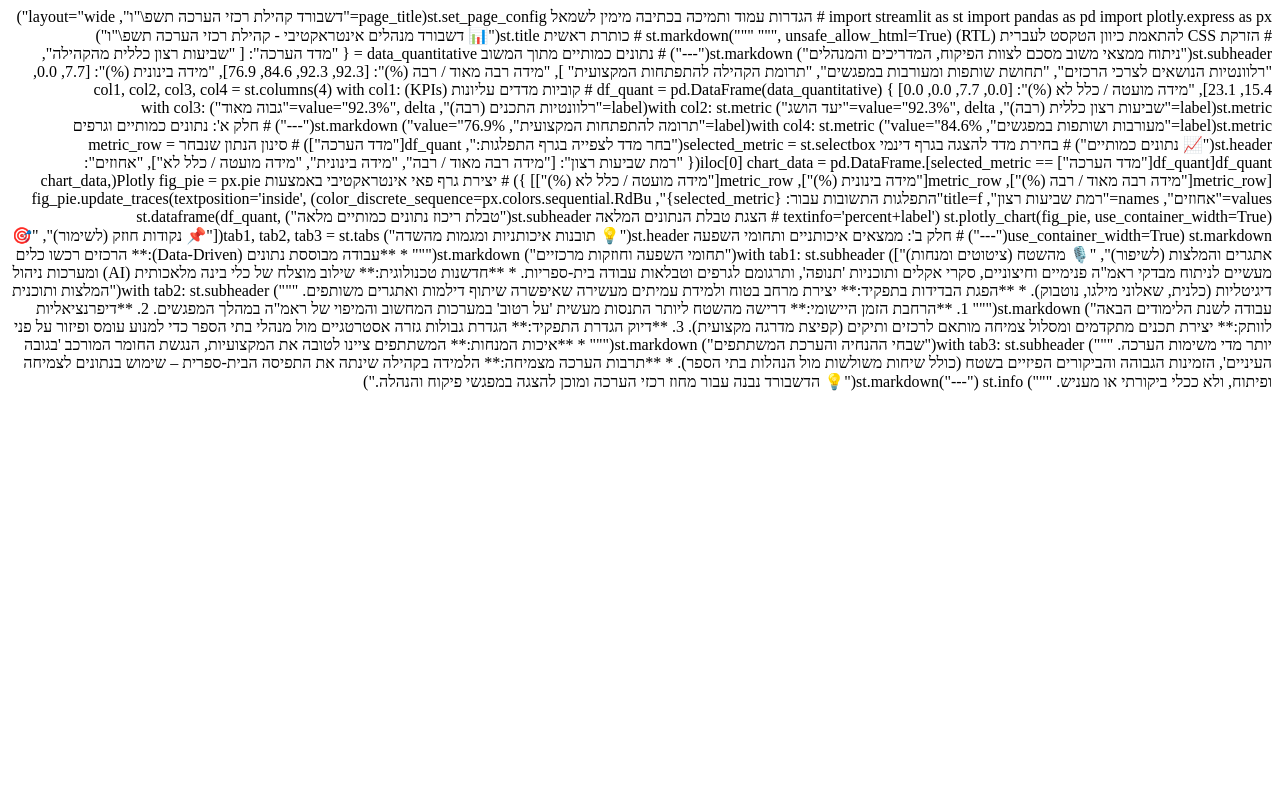
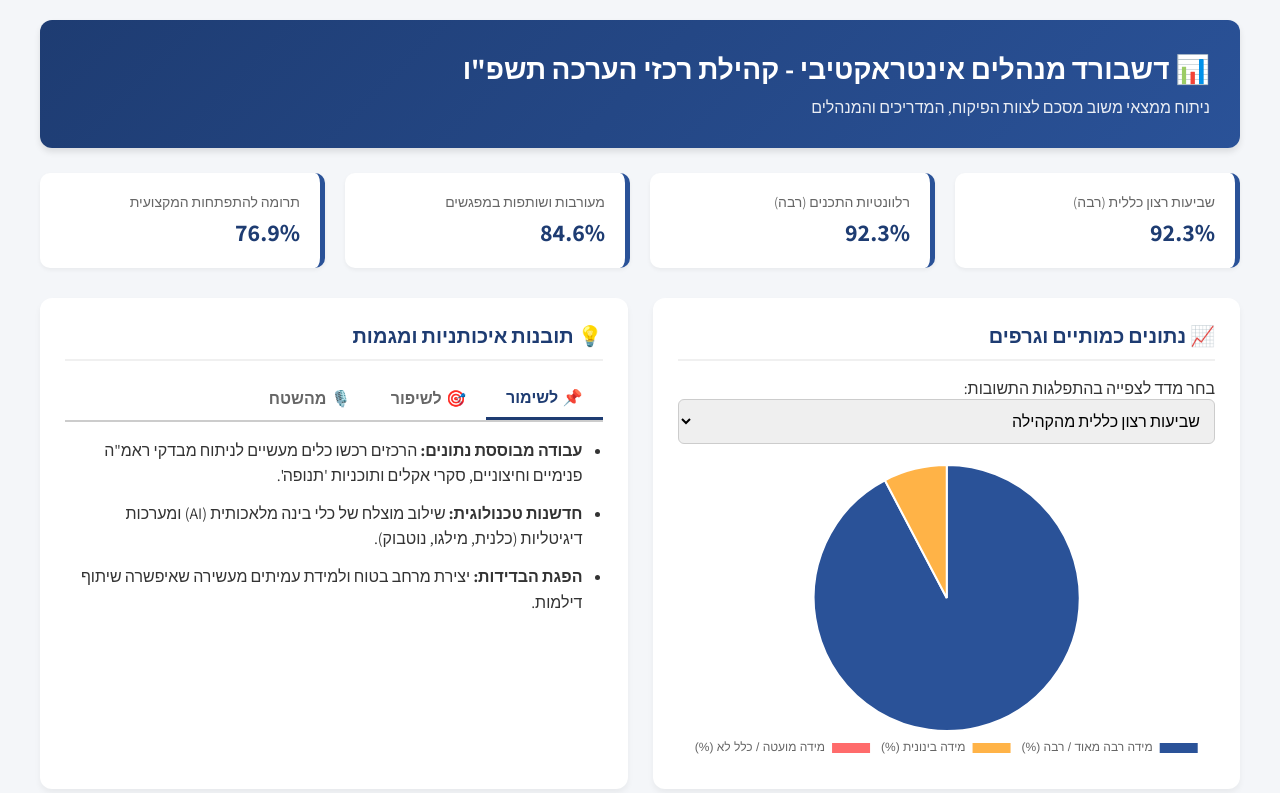
Before and after one commit to TamarMiller3/kehilatrakazot26, a plain HTML site: page index.html in a window 1280 px wide. Drawn offline with nearby package versions, Linux system fonts and the light colour scheme.

Commit message:
Update index.html

```diff
--- a/index.html
+++ b/index.html
@@ -1,108 +1,212 @@
-import streamlit as st
-import pandas as pd
-import plotly.express as px
+<!DOCTYPE html>
+<html lang="he" dir="rtl">
+<head>
+    <meta charset="UTF-8">
+    <meta name="viewport" content="width=device-width, initial-scale=1.0">
+    <title>דשבורד קהילת רכזי הערכה תשפ"ו</title>
+    <script src="https://cdn.jsdelivr.net/npm/chart.js"></script>
+    <link href="https://fonts.googleapis.com/css2?family=Assistant:wght@300;400;600;700&display=swap" rel="stylesheet">
+    <style>
+        body {
+            font-family: 'Assistant', sans-serif;
+            background-color: #f4f6f9;
+            margin: 0;
+            padding: 20px;
+            color: #333;
+        }
+        .container {
+            max-width: 1200px;
+            margin: 0 auto;
+        }
+        .header {
+            background: linear-gradient(135deg, #1e3c72, #2a5298);
+            color: white;
+            padding: 30px;
+            border-radius: 12px;
+            margin-bottom: 25px;
+            box-shadow: 0 4px 6px rgba(0,0,0,0.1);
+        }
+        .header h1 { margin: 0; font-size: 28px; }
+        .header p { margin: 10px 0 0 0; opacity: 0.9; }
+        .metrics-grid {
+            display: grid;
+            grid-template-columns: repeat(auto-fit, minmax(220px, 1fr));
+            gap: 20px;
+            margin-bottom: 30px;
+        }
+        .metric-card {
+            background: white;
+            padding: 20px;
+            border-radius: 10px;
+            box-shadow: 0 2px 4px rgba(0,0,0,0.05);
+            border-right: 5px solid #2a5298;
+        }
+        .metric-title { font-size: 14px; color: #666; margin-bottom: 5px; }
+        .metric-value { font-size: 24px; font-weight: bold; color: #1e3c72; }
+        .main-content {
+            display: grid;
+            grid-template-columns: 1fr 1fr;
+            gap: 25px;
+        }
+        @media (max-width: 768px) {
+            .main-content { grid-template-columns: 1fr; }
+        }
+        .card {
+            background: white;
+            padding: 25px;
+            border-radius: 12px;
+            box-shadow: 0 4px 6px rgba(0,0,0,0.05);
+        }
+        .card h2 { margin-top: 0; color: #1e3c72; font-size: 20px; border-bottom: 2px solid #f0f0f0; padding-bottom: 10px; }
+        select {
+            width: 100%;
+            padding: 10px;
+            border-radius: 6px;
+            border: 1px solid #ccc;
+            font-size: 16px;
+            font-family: 'Assistant', sans-serif;
+            margin-bottom: 20px;
+        }
+        .tabs {
+            display: flex;
+            margin-bottom: 15px;
+            border-bottom: 2px solid #ccc;
+        }
+        .tab-btn {
+            padding: 10px 20px;
+            border: none;
+            background: none;
+            font-size: 16px;
+            font-weight: bold;
+            cursor: pointer;
+            color: #666;
+        }
+        .tab-btn.active {
+            color: #1e3c72;
+            border-bottom: 3px solid #1e3c72;
+        }
+        .tab-content { display: none; }
+        .tab-content.active { display: block; }
+        ul { padding-right: 20px; }
+        li { margin-bottom: 12px; line-height: 1.6; }
+    </style>
+</head>
+<body>
 
-# הגדרות עמוד ותמיכה בכתיבה מימין לשמאל
-st.set_page_config(page_title="דשבורד קהילת רכזי הערכה תשפ\"ו", layout="wide")
+<div class="container">
+    <div class="header">
+        <h1>📊 דשבורד מנהלים אינטראקטיבי - קהילת רכזי הערכה תשפ"ו</h1>
+        <p>ניתוח ממצאי משוב מסכם לצוות הפיקוח, המדריכים והמנהלים</p>
+    </div>
 
-# הזרקת CSS להתאמת כיוון הטקסט לעברית (RTL)
-st.markdown("""
-    <style>
-    body, div, h1, h2, h3, h4, p, span, table {
-        direction: RTL;
-        text-align: right;
+    <div class="metrics-grid">
+        <div class="metric-card">
+            <div class="metric-title">שביעות רצון כללית (רבה)</div>
+            <div class="metric-value">92.3%</div>
+        </div>
+        <div class="metric-card">
+            <div class="metric-title">רלוונטיות התכנים (רבה)</div>
+            <div class="metric-value">92.3%</div>
+        </div>
+        <div class="metric-card">
+            <div class="metric-title">מעורבות ושותפות במפגשים</div>
+            <div class="metric-value">84.6%</div>
+        </div>
+        <div class="metric-card">
+            <div class="metric-title">תרומה להתפתחות המקצועית</div>
+            <div class="metric-value">76.9%</div>
+        </div>
+    </div>
+
+    <div class="main-content">
+        <div class="card">
+            <h2>📈 נתונים כמותיים וגרפים</h2>
+            <label for="metricSelect">בחר מדד לצפייה בהתפלגות התשובות:</label>
+            <select id="metricSelect" onchange="updateChart()">
+                <option value="satisfaction">שביעות רצון כללית מהקהילה</option>
+                <option value="relevance">רלוונטיות הנושאים לצרכי הרכזים</option>
+                <option value="partnership">תחושת שותפות ומעורבות במפגשים</option>
+                <option value="contribution">תרומת הקהילה להתפתחות המקצועית</option>
+            </select>
+            <div style="position: relative; height:300px; width:100%">
+                <canvas id="myChart"></canvas>
+            </div>
+        </div>
+
+        <div class="card">
+            <h2>💡 תובנות איכותניות ומגמות</h2>
+            <div class="tabs">
+                <button class="tab-btn active" onclick="openTab(event, 'tab1')">📌 לשימור</button>
+                <button class="tab-btn" onclick="openTab(event, 'tab2')">🎯 לשיפור</button>
+                <button class="tab-btn" onclick="openTab(event, 'tab3')">🎙️ מהשטח</button>
+            </div>
+
+            <div id="tab1" class="tab-content active">
+                <ul>
+                    <li><strong>עבודה מבוססת נתונים:</strong> הרכזים רכשו כלים מעשיים לניתוח מבדקי ראמ"ה פנימיים וחיצוניים, סקרי אקלים ותוכניות 'תנופה'.</li>
+                    <li><strong>חדשנות טכנולוגית:</strong> שילוב מוצלח של כלי בינה מלאכותית (AI) ומערכות דיגיטליות (כלנית, מילגו, נוטבוק).</li>
+                    <li><strong>הפגת הבדידות:</strong> יצירת מרחב בטוח ולמידת עמיתים מעשירה שאיפשרה שיתוף דילמות.</li>
+                </ul>
+            </div>
+
+            <div id="tab2" class="tab-content">
+                <ul>
+                    <li><strong>הרחבת הזמן היישומי:</strong> דרישה מהשטח ליותר התנסות מעשית בכלי המיפוי הממוחשבים של ראמ"ה.</li>
+                    <li><strong>דיפרנציאליות לוותק:</strong> יצירת תכנים מתקדמים ומסלול צמיחה מותאם לרכזים ותיקים.</li>
+                    <li><strong>דיוק הגדרת התפקיד:</strong> הגדרת גבולות גזרה אסטרטגיים מול מנהלי בתי הספר למניעת עומס.</li>
+                </ul>
+            </div>
+
+            <div id="tab3" class="tab-content">
+                <ul>
+                    <li><strong>איכות המנחות:</strong> המשתתפים ציינו לטובה את המקצועיות, הנגשת החומר 'בגובה העיניים', והביקורים הפיזיים בשטח.</li>
+                    <li><strong>תרבות הערכה מצמיחה:</strong> שינוי התפיסה הבית-ספרית לשימוש בנתונים לצורך צמיחה ופיתוח, ולא ככלי ביקורתי או מעניש.</li>
+                </ul>
+            </div>
+        </div>
+    </div>
+</div>
+
+<script>
+    const dataSets = {
+        satisfaction: [92.3, 7.7, 0.0],
+        relevance: [92.3, 0.0, 7.7],
+        partnership: [84.6, 15.4, 0.0],
+        contribution: [76.9, 23.1, 0.0]
+    };
+
+    let ctx = document.getElementById('myChart').getContext('2d');
+    let myChart = new Chart(ctx, {
+        type: 'pie',
+        data: {
+            labels: ['מידה רבה מאוד / רבה (%)', 'מידה בינונית (%)', 'מידה מועטה / כלל לא (%)'],
+            datasets: [{
+                data: dataSets.satisfaction,
+                backgroundColor: ['#2a5298', '#ffb347', '#ff6b6b']
+            }]
+        },
+        options: {
+            responsive: true,
+            maintainAspectRatio: false,
+            plugins: { legend: { position: 'bottom', rtl: true } }
+        }
+    });
+
+    function updateChart() {
+        const selected = document.getElementById('metricSelect').value;
+        myChart.data.datasets[0].data = dataSets[selected];
+        myChart.update();
     }
-    .stMetric {
-        text-align: right;
+
+    function openTab(evt, tabId) {
+        let i, tabcontent, tablinks;
+        tabcontent = document.getElementsByClassName("tab-content");
+        for (i = 0; i < tabcontent.length; i++) { tabcontent[i].style.display = "none"; }
+        tablinks = document.getElementsByClassName("tab-btn");
+        for (i = 0; i < tablinks.length; i++) { tablinks[i].className = tablinks[i].className.replace(" active", ""); }
+        document.getElementById(tabId).style.display = "block";
+        evt.currentTarget.className += " active";
     }
-    </style>
-    """, unsafe_allow_html=True)
-
-# כותרת ראשית
-st.title("📊 דשבורד מנהלים אינטראקטיבי - קהילת רכזי הערכה תשפ\"ו")
-st.subheader("ניתוח ממצאי משוב מסכם לצוות הפיקוח, המדריכים והמנהלים")
-st.markdown("---")
-
-# נתונים כמותיים מתוך המשוב
-data_quantitative = {
-    "מדד הערכה": [
-        "שביעות רצון כללית מהקהילה",
-        "רלוונטיות הנושאים לצרכי הרכזים",
-        "תחושת שותפות ומעורבות במפגשים",
-        "תרומת הקהילה להתפתחות המקצועית"
-    ],
-    "מידה רבה מאוד / רבה (%)": [92.3, 92.3, 84.6, 76.9],
-    "מידה בינונית (%)": [7.7, 0.0, 15.4, 23.1],
-    "מידה מועטה / כלל לא (%)": [0.0, 7.7, 0.0, 0.0]
-}
-df_quant = pd.DataFrame(data_quantitative)
-
-# קוביות מדדים עליונות (KPIs)
-col1, col2, col3, col4 = st.columns(4)
-with col1:
-    st.metric(label="שביעות רצון כללית (רבה)", value="92.3%", delta="יעד הושג")
-with col2:
-    st.metric(label="רלוונטיות התכנים (רבה)", value="92.3%", delta="גבוה מאוד")
-with col3:
-    st.metric(label="מעורבות ושותפות במפגשים", value="84.6%")
-with col4:
-    st.metric(label="תרומה להתפתחות המקצועית", value="76.9%")
-
-st.markdown("---")
-
-# חלק א': נתונים כמותיים וגרפים
-st.header("📈 נתונים כמותיים")
-
-# בחירת מדד להצגה בגרף דינמי
-selected_metric = st.selectbox("בחר מדד לצפייה בגרף התפלגות:", df_quant["מדד הערכה"])
-
-# סינון הנתון שנבחר
-metric_row = df_quant[df_quant["מדד הערכה"] == selected_metric].iloc[0]
-chart_data = pd.DataFrame({
-    "רמת שביעות רצון": ["מידה רבה מאוד / רבה", "מידה בינונית", "מידה מועטה / כלל לא"],
-    "אחוזים": [metric_row["מידה רבה מאוד / רבה (%)"], metric_row["מידה בינונית (%)"], metric_row["מידה מועטה / כלל לא (%)"]]
-})
-
-# יצירת גרף פאי אינטראקטיבי באמצעות Plotly
-fig_pie = px.pie(chart_data, values="אחוזים", names="רמת שביעות רצון",
-                 title=f"התפלגות התשובות עבור: {selected_metric}",
-                 color_discrete_sequence=px.colors.sequential.RdBu)
-fig_pie.update_traces(textposition='inside', textinfo='percent+label')
-st.plotly_chart(fig_pie, use_container_width=True)
-
-# הצגת טבלת הנתונים המלאה
-st.subheader("טבלת ריכוז נתונים כמותיים מלאה")
-st.dataframe(df_quant, use_container_width=True)
-
-st.markdown("---")
-
-# חלק ב': ממצאים איכותניים ותחומי השפעה
-st.header("💡 תובנות איכותניות ומגמות מהשדה")
-
-tab1, tab2, tab3 = st.tabs(["📌 נקודות חוזק (לשימור)", "🎯 אתגרים והמלצות (לשיפור)", "🎙️ מהשטח (ציטוטים ומנחות)"])
-
-with tab1:
-    st.subheader("תחומי השפעה וחוזקות מרכזיים")
-    st.markdown("""
-    * **עבודה מבוססת נתונים (Data-Driven):** הרכזים רכשו כלים מעשיים לניתוח מבדקי ראמ"ה פנימיים וחיצוניים, סקרי אקלים ותוכניות 'תנופה', ותרגומם לגרפים וטבלאות עבודה בית-ספריות.
-    * **חדשנות טכנולוגית:** שילוב מוצלח של כלי בינה מלאכותית (AI) ומערכות ניהול דיגיטליות (כלנית, שאלוני מילגו, נוטבוק).
-    * **הפגת הבדידות בתפקיד:** יצירת מרחב בטוח ולמידת עמיתים מעשירה שאיפשרה שיתוף דילמות ואתגרים משותפים.
-    """)
-
-with tab2:
-    st.subheader("המלצות ותוכנית עבודה לשנת הלימודים הבאה")
-    st.markdown("""
-    1. **הרחבת הזמן היישומי:** דרישה מהשטח ליותר התנסות מעשית 'על רטוב' במערכות המחשוב והמיפוי של ראמ"ה במהלך המפגשים.
-    2. **דיפרנציאליות לוותק:** יצירת תכנים מתקדמים ומסלול צמיחה מותאם לרכזים ותיקים (קפיצת מדרגה מקצועית).
-    3. **דיוק הגדרת התפקיד:** הגדרת גבולות גזרה אסטרטגיים מול מנהלי בתי הספר כדי למנוע עומס ופיזור על פני יותר מדי משימות הערכה.
-    """)
-
-with tab3:
-    st.subheader("שבחי ההנחיה והערכת המשתתפים")
-    st.markdown("""
-    * **איכות המנחות:** המשתתפים ציינו לטובה את המקצועיות, הנגשת החומר המורכב 'בגובה העיניים', הזמינות הגבוהה והביקורים הפיזיים בשטח (כולל שיחות משולשות מול הנהלות בתי הספר).
-    * **תרבות הערכה מצמיחה:** הלמידה בקהילה שינתה את התפיסה הבית-ספרית – שימוש בנתונים לצמיחה ופיתוח, ולא ככלי ביקורתי או מעניש.
-    """)
-
-st.markdown("---")
-st.info("💡 הדשבורד נבנה עבור מחוז רכזי הערכה ומוכן להצגה במפגשי פיקוח והנהלה.")
+</script>
+</body>
+</html>
```
